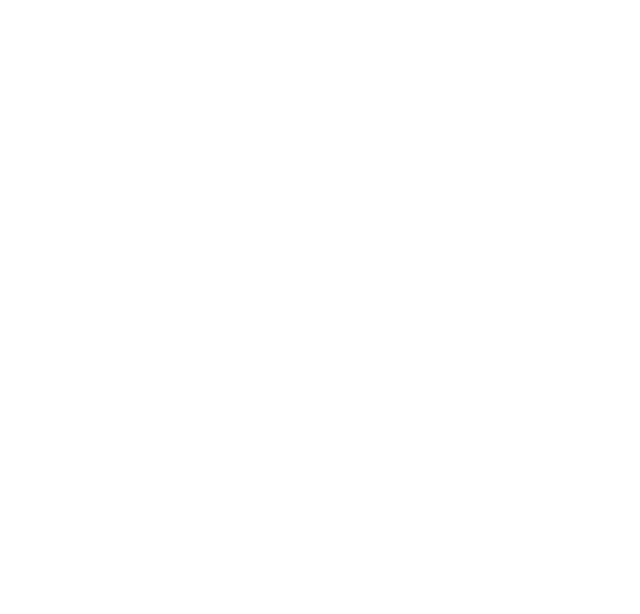
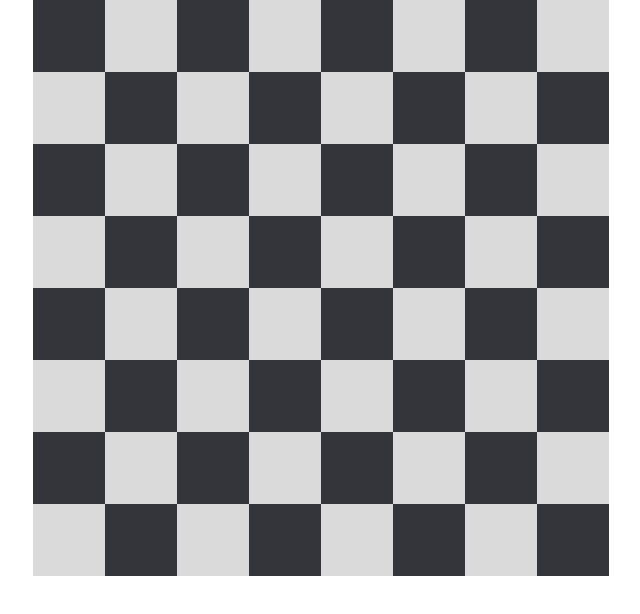
Before and after one commit to jadenchant/gatsby-chess, a Gatsby site: page / in a window 1280 px wide. Shown: the whole page, without its empty margins (319-959 px from the left). Built offline with nearby package versions, Linux system fonts and the light colour scheme; Gatsby itself is replaced by a stand-in of ours.

Commit message:
created the board, (still need to center vertically)

```diff
--- a/src/components/Row.tsx
+++ b/src/components/Row.tsx
@@ -14,11 +14,17 @@ function Row(props: any) {
     }
 
     const row: any = squares.map(square => (
-      <Square key={square.toString()} id={square.toString()} />
+      <Square
+        key={square.toString()}
+        id={square.toString()}
+        rowId={props.id.toString()}
+      />
     ));
+
+    return row;
   }
 
-  return <div className={props.id.toString()}></div>;
+  return <div className={["row", props.id.toString()].join(" ")}>{row}</div>;
 }
 
 export default Row;
--- a/src/components/board.tsx
+++ b/src/components/board.tsx
@@ -4,17 +4,10 @@ import Square from "./Square";
 import "../css/board.css";
 
 function Board(props: string) {
-  const size: number = 64;
-
   const [board, setBoard] = useState(makeBoard);
 
   function makeBoard() {
-    let ids: number[] = [];
     let rows: number[] = [];
-
-    for (let i: number = 1; i <= 64; ++i) {
-      ids.push(i);
-    }
 
     for (let i: number = 8; i > 0; --i) {
       rows.push(i);
@@ -26,19 +19,7 @@ function Board(props: string) {
     return board;
   }
 
-  return (
-    <main className='board'>
-      {board}
-      <div className='row8'></div>
-      <div className='row7'></div>
-      <div className='row6'></div>
-      <div className='row5'></div>
-      <div className='row4'></div>
-      <div className='row3'></div>
-      <div className='row2'></div>
-      <div className='row1'></div>
-    </main>
-  );
+  return <main className='board'>{board}</main>;
 }
 
 export default Board;
--- a/src/components/square.tsx
+++ b/src/components/square.tsx
@@ -5,15 +5,22 @@ function Square(props: any) {
   const color: string = findColor();
 
   function findColor(): string {
-    console.log(props.id);
-    if (props.id % 2) {
-      return "white";
+    if (props.rowId % 2) {
+      if (props.id % 2) {
+        return "white";
+      } else {
+        return "black";
+      }
     } else {
-      return "black";
+      if (props.id % 2) {
+        return "black";
+      } else {
+        return "white";
+      }
     }
   }
 
-  return <div className={color}></div>;
+  return <div className={["square", color, props.id].join(" ")}></div>;
 }
 
 export default Square;
--- a/src/pages/index.js
+++ b/src/pages/index.js
@@ -1,10 +1,11 @@
 import * as React from "react";
 import Board from "../components/board";
+import "../css/index.css";
 
 // markup
 const IndexPage = () => {
   return (
-    <main>
+    <main className='content'>
       <Board />
     </main>
   );
--- a/src/scss/board.scss
+++ b/src/scss/board.scss
@@ -1,4 +1,9 @@
 @import "_config.scss";
 
 .board {
+  display: flexbox;
+  width: 100%;
+  height: 100%;
+  align-self: center;
+  justify-self: center;
 }
--- a/src/scss/index.scss
+++ b/src/scss/index.scss
@@ -1 +1,16 @@
-@import '_config.scss';
+@import "_config.scss";
+
+body {
+  min-height: 100vh;
+  min-width: 100vw;
+}
+
+.content {
+  &main {
+    display: flex;
+    height: 100vh;
+    width: 100vw;
+    align-items: center;
+    justify-items: center;
+  }
+}
--- a/src/scss/row.scss
+++ b/src/scss/row.scss
@@ -1 +1,8 @@
 @import "_config.scss";
+
+.row {
+  display: flex;
+  box-sizing: border-box;
+  align-items: center;
+  justify-content: center;
+}
--- a/src/scss/square.scss
+++ b/src/scss/square.scss
@@ -1,11 +1,17 @@
 @import "_config.scss";
 
 .square {
-  .black {
+  &.black {
+    display: flex;
+    height: 9vh;
+    width: 9vh;
     background-color: $black;
   }
 
-  .white {
+  &.white {
+    display: flex;
+    height: 9vh;
+    width: 9vh;
     background-color: $white;
   }
 }
```
Also changed, not shown: src/css/board.css, src/css/index.css, src/css/row.css, src/css/square.css, 4 other files.
